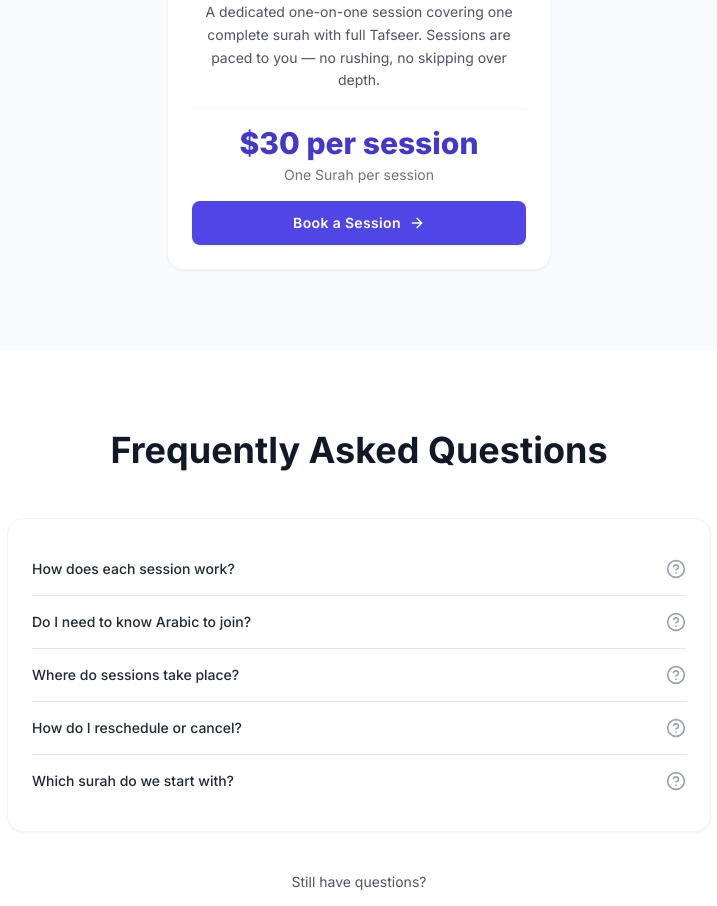
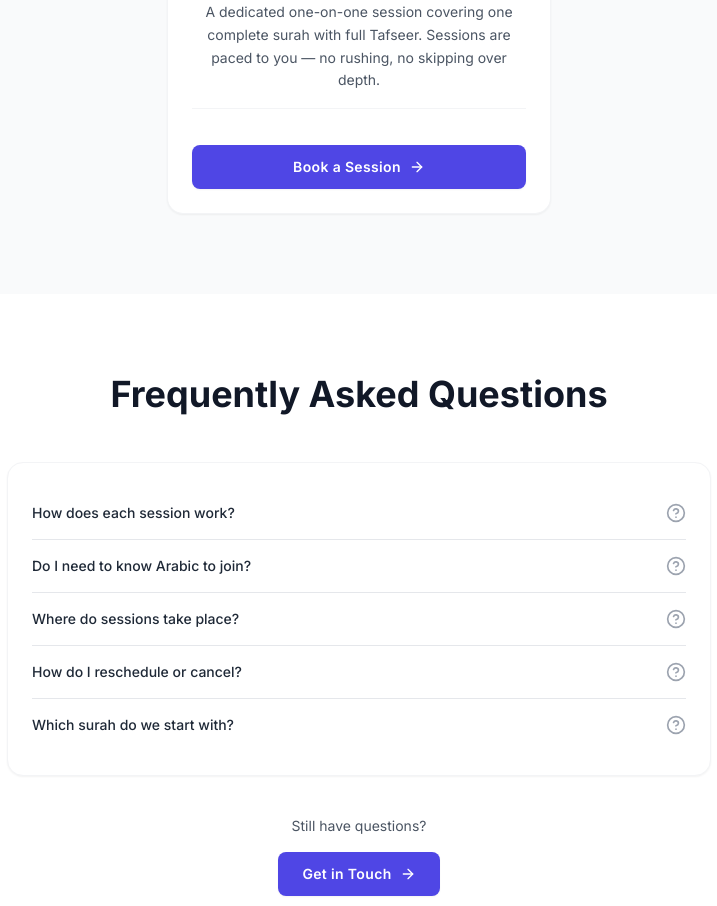
Before and after one commit to fbeig2020-cloud/tutoring-website, a React (Vite) app: page /services in a window 1280 px wide. Shown: the part 1240-2146 px from the top of the page, without its empty margins (281-998 px from the left). Built offline with nearby package versions, Linux system fonts and the light colour scheme.

Commit message:
Update Services.jsx

```diff
--- a/src/pages/Services.jsx
+++ b/src/pages/Services.jsx
@@ -22,8 +22,8 @@ const sessionType = {
   title: '1-on-1 Tafseer Session',
   icon: Users,
   desc: 'A dedicated one-on-one session covering one complete surah with full Tafseer. Sessions are paced to you — no rushing, no skipping over depth.',
-  rate: '$30 per session',
-  format: 'One Surah per session',
+
+
 }
 
 const faqs = [
```
